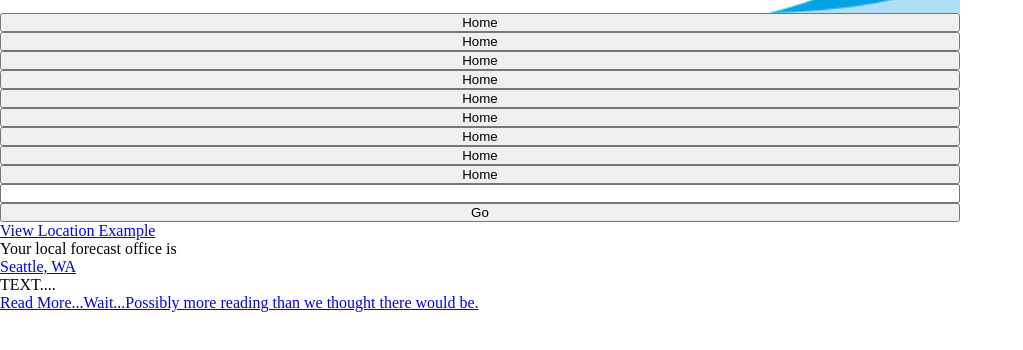
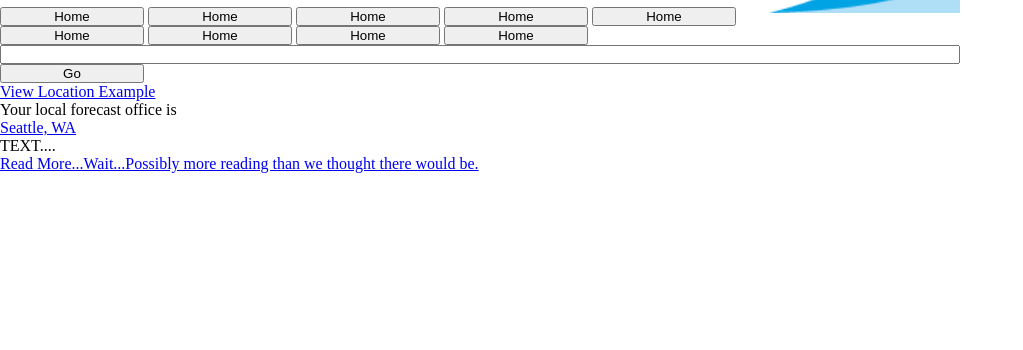
Before and after one commit to axelmichael11/April_21_lab, a plain HTML site: page index.html in a window 1280 px wide. Shown: the part 72-422 px from the top of the page, without its empty margins (0-1023 px from the left). Drawn offline with Linux system fonts and the light colour scheme; a script that the page names is missing.

Commit message:
more styling

```diff
--- a/index.html
+++ b/index.html
@@ -5,12 +5,12 @@
   <link type="text/css" rel="stylesheet" href="style.css"/>
 </head>
 <body>
-  <div>
+  <div id="noaa-top">
     <img id="header_noaa" class="top-bar" src ="lab_img/header_noaa.png"></img>
     <img id="long-header" class="top-bar" src="lab_img/header_nws.png"></img>
     <img id="right-head"class="top-bar" src="lab_img/header_doc.png"></img>
   </div>
-  <div>
+  <div id="top-bottons">
   <button type="button">Home</button>
   <button type="button">Home</button>
   <button type="button">Home</button>
--- a/style.css
+++ b/style.css
@@ -8,6 +8,13 @@
 html, body {
   width: 960px;
 }
+
+#noaa-top{
+  margin-bottom: 10px;
+}
+
+
+
 
 .top-bar{
   display: inline-block;
@@ -28,3 +35,9 @@ html, body {
   height: auto;
   float: right;
 }
+
+button{
+  display: inline-block;
+  width: 15%;
+  height: auto;
+}
```
